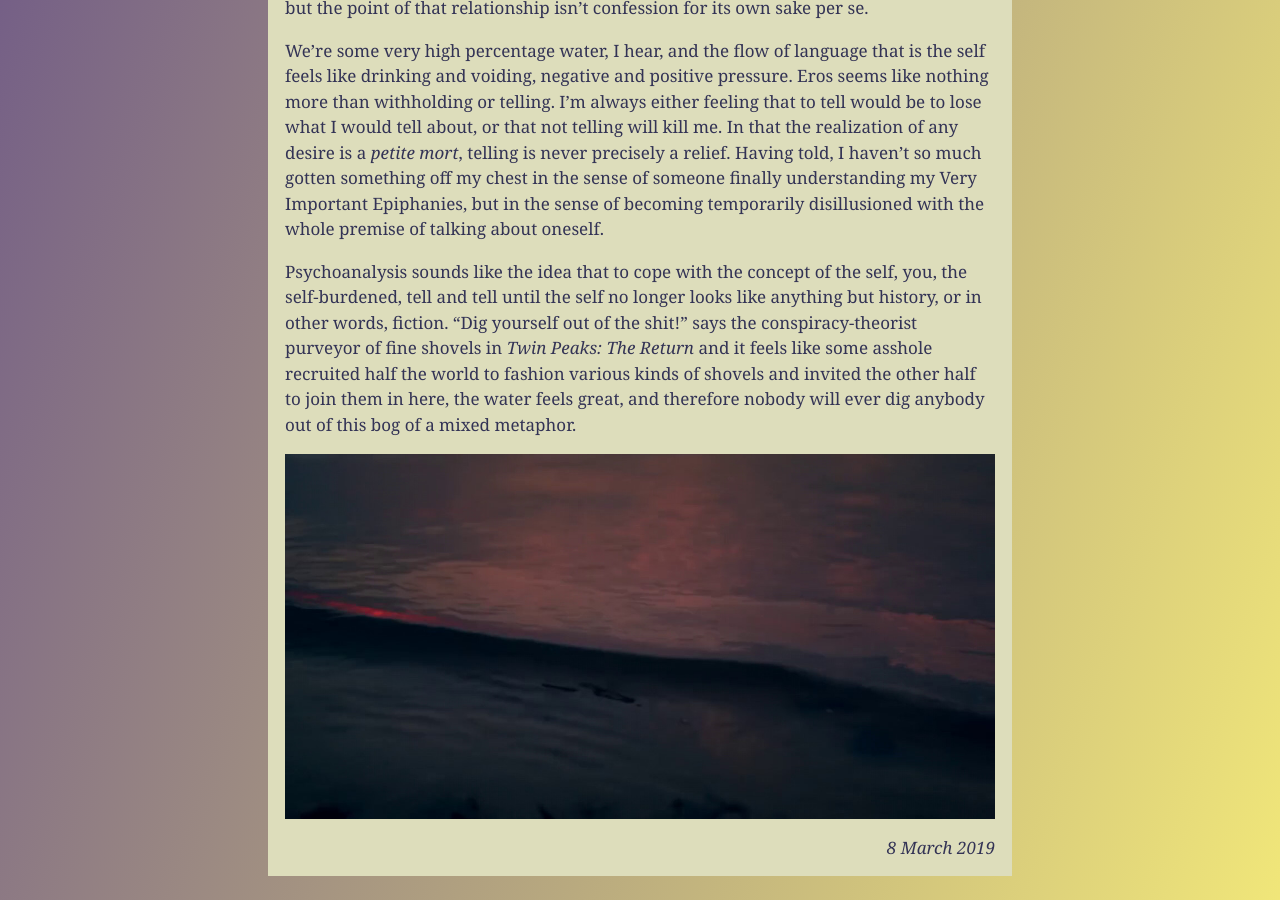
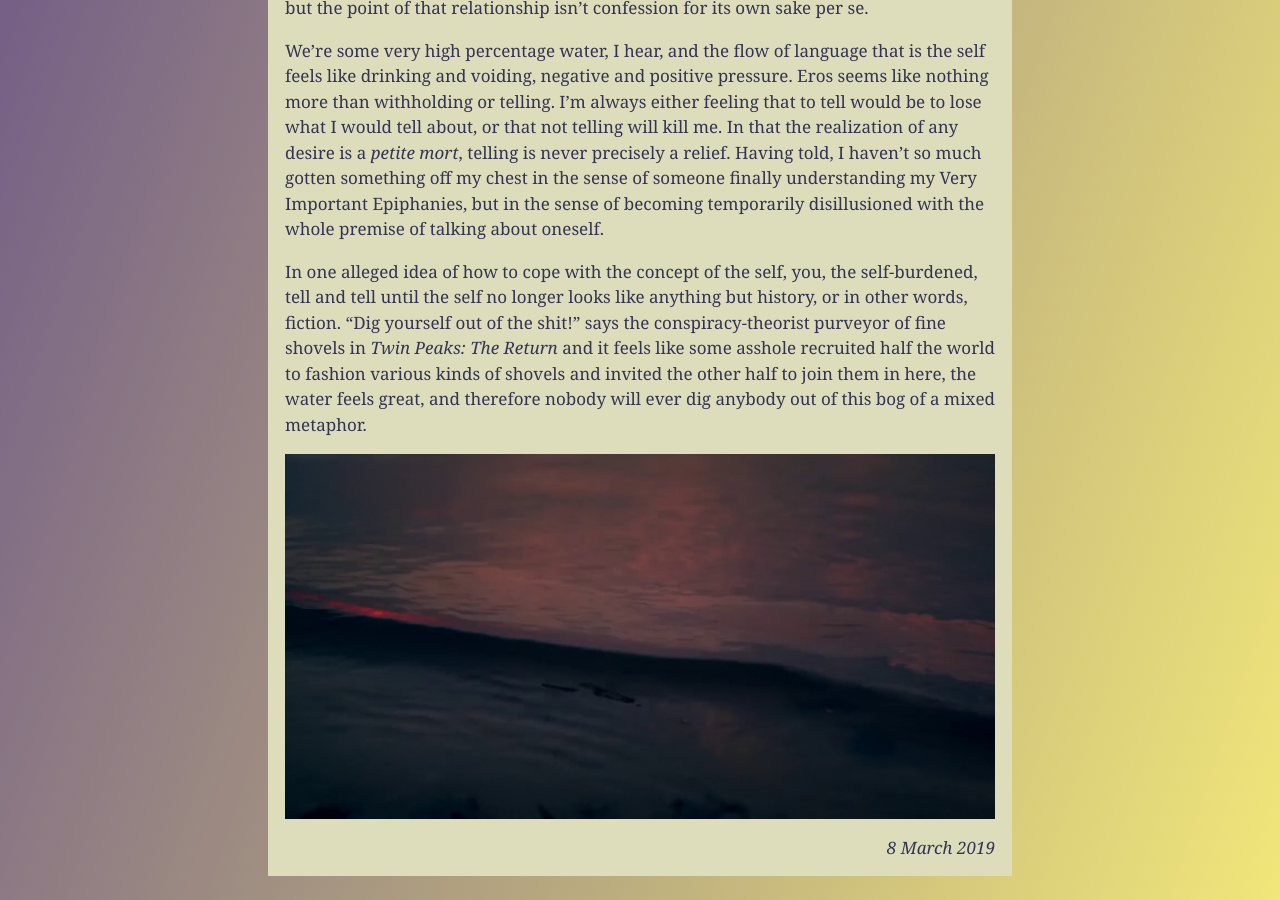
Before and after one commit to meanyhead/meanyhead.github.io, a Jekyll site: the page built from _posts/2019-3-8-ferry-travelogue.md, in a window 1280 px wide and 900 px high, scrolled down 2875 px. Built offline with Jekyll 4.4.1, drawn with Linux system fonts in a browser that asks for light colours; comment, search, counter and statistics services are not loaded.

Commit message:
rm psychoanalysis

```diff
--- a/_posts/2019-3-8-ferry-travelogue.md
+++ b/_posts/2019-3-8-ferry-travelogue.md
@@ -41,6 +41,6 @@ I've been journaling in Google Keep notes, which I began as deleted or never-pos
 
 We're some very high percentage water, I hear, and the flow of language that is the self feels like drinking and voiding, negative and positive pressure. Eros seems like nothing more than withholding or telling. I'm always either feeling that to tell would be to lose what I would tell about, or that not telling will kill me. In that the realization of any desire is a *petite mort*, telling is never precisely a relief. Having told, I haven't so much gotten something off my chest in the sense of someone finally understanding my Very Important Epiphanies, but in the sense of becoming temporarily disillusioned with the whole premise of talking about oneself.
 
-Psychoanalysis sounds like the idea that to cope with the concept of the self, you, the self-burdened, tell and tell until the self no longer looks like anything but history, or in other words, fiction. "Dig yourself out of the shit!" says the conspiracy-theorist purveyor of fine shovels in *Twin Peaks: The Return* and it feels like some asshole recruited half the world to fashion various kinds of shovels and invited the other half to join them in here, the water feels great, and therefore nobody will ever dig anybody out of this bog of a mixed metaphor.
+In one alleged idea of how to cope with the concept of the self, you, the self-burdened, tell and tell until the self no longer looks like anything but history, or in other words, fiction. "Dig yourself out of the shit!" says the conspiracy-theorist purveyor of fine shovels in *Twin Peaks: The Return* and it feels like some asshole recruited half the world to fashion various kinds of shovels and invited the other half to join them in here, the water feels great, and therefore nobody will ever dig anybody out of this bog of a mixed metaphor.
 
 ![Clique Reminding me of A Star is Born (1954)]({{ site.baseurl }}/res/img/clique-reminding-of-a-star-is-born-1954.jpg)
```
